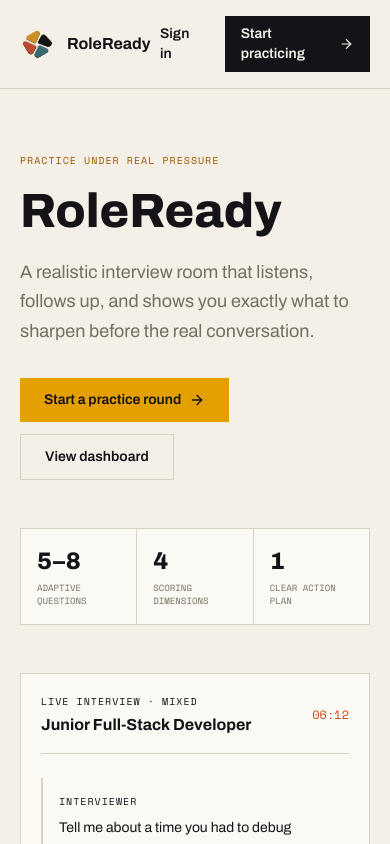
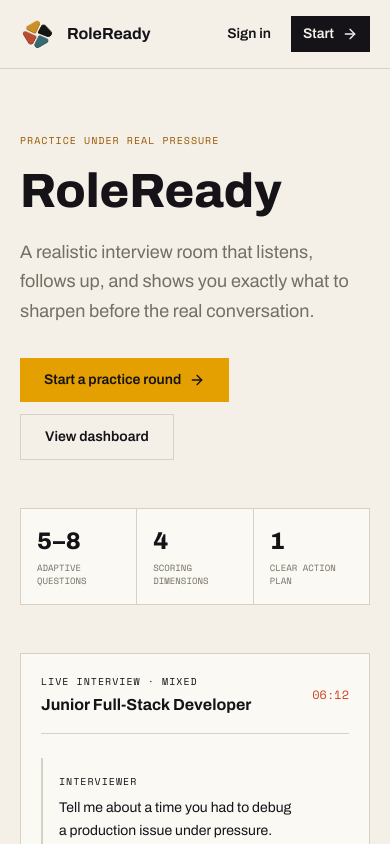
Before and after one commit to Kie0611/RoleReady, a Next.js app: page / in a window 390 px wide. Shown: the top 844 px of the page. Built offline with nearby package versions, Linux system fonts and the light colour scheme.

Commit message:
fix: update navigation links for improved accessibility and responsiveness

```diff
--- a/src/app/page.tsx
+++ b/src/app/page.tsx
@@ -10,11 +10,19 @@
       <nav className="mx-auto flex max-w-7xl items-center justify-between border-b border-border px-5 py-4 lg:px-8">
         <BrandMark />
         <div className="flex items-center gap-2">
-          <Link href="/login" className="px-4 py-2 text-sm font-semibold text-foreground hover:bg-secondary transition-colors">
+          <Link
+            href="/login"
+            className="px-3 py-2 text-sm font-semibold text-foreground hover:bg-secondary transition-colors"
+          >
             Sign in
           </Link>
-          <Link href="/register" className="flex items-center gap-2 bg-foreground px-4 py-2 text-sm font-semibold text-background hover:opacity-90 transition-opacity">
-            Start practicing <ArrowRight className="size-4" />
+          <Link
+            href="/register"
+            className="flex items-center gap-2 bg-foreground px-3 py-2 text-sm font-semibold text-background hover:opacity-90 transition-opacity sm:px-4"
+          >
+            <span className="hidden sm:inline">Start practicing</span>
+            <span className="sm:hidden">Start</span>
+            <ArrowRight className="size-4" />
           </Link>
         </div>
       </nav>
```
